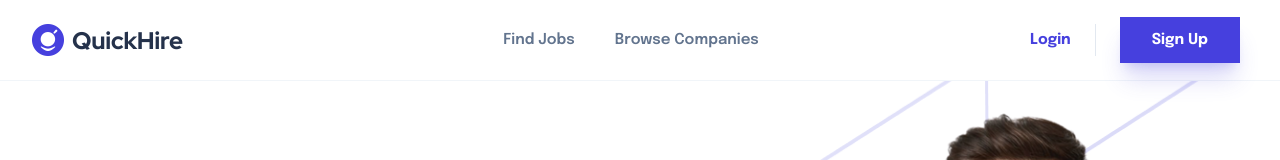
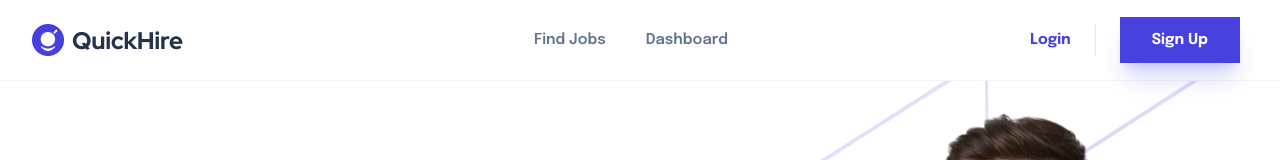
Before and after one commit to apucsd/quick-hire-frontend, a React (Vite) app: page / in a window 1280 px wide. Shown: the top 160 px of the page. Built offline with nearby package versions, Linux system fonts and the light colour scheme; no server answers; a web font is replaced by a local one.

Commit message:
changes navbar for dashboard link

```diff
--- a/src/components/Navbar.tsx
+++ b/src/components/Navbar.tsx
@@ -24,12 +24,12 @@ const Navbar = () => {
                             Find Jobs
                         </NavLink>
                         <NavLink
-                            to="/companies"
+                            to="/admin"
                             className={({ isActive }) =>
                                 `text-[15px] font-semibold transition-colors hover:text-primary ${isActive ? 'text-primary' : 'text-slate-500'}`
                             }
                         >
-                            Browse Companies
+                            Dashboard
                         </NavLink>
                     </div>
 
```
